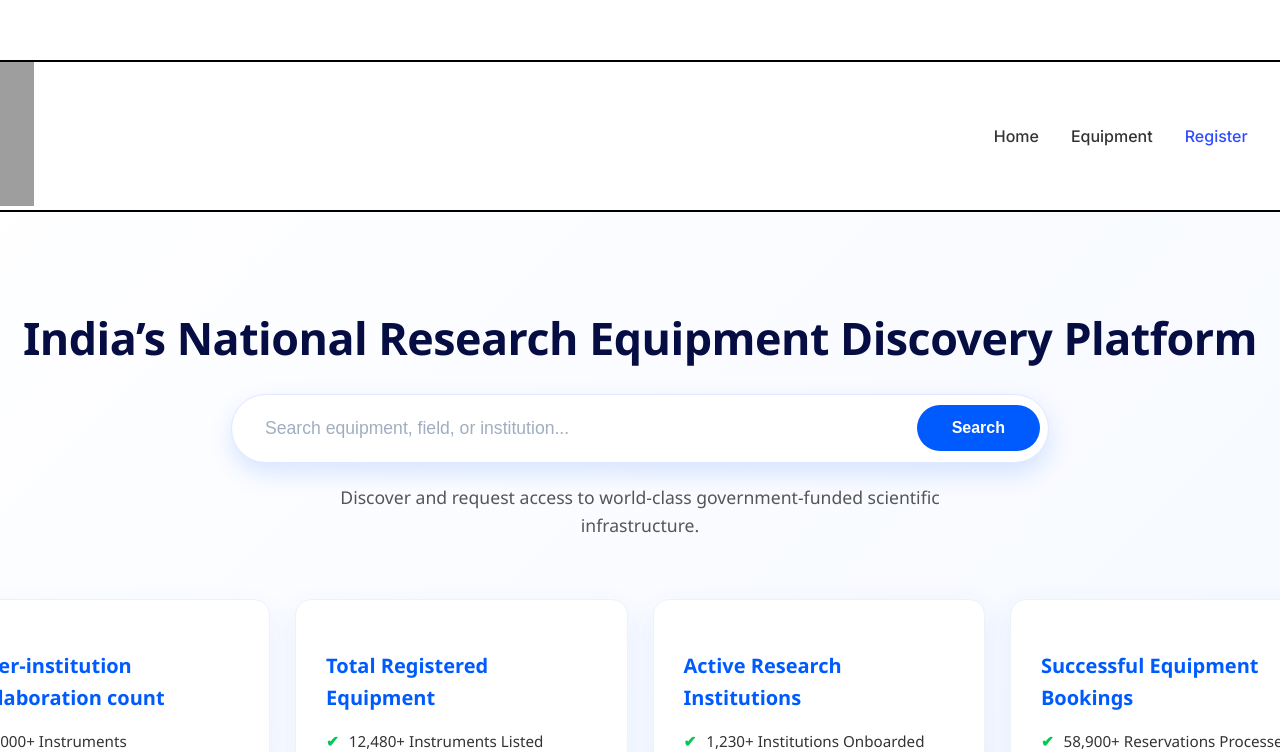
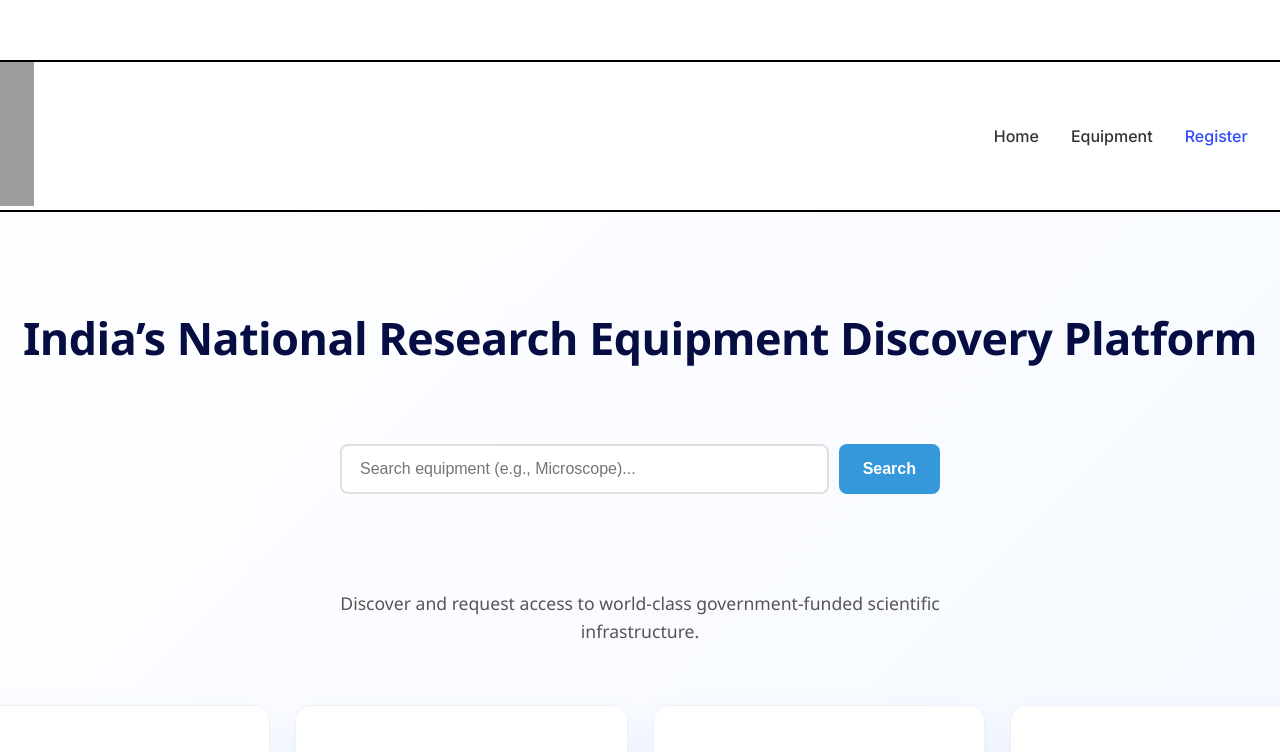
Before and after one commit to Nantha-Code/equipnet-india, a React (Vite) app: page / in a window 1280 px wide. Shown: the part 200-952 px from the top of the page. Built offline with nearby package versions, Linux system fonts and the light colour scheme; grey boxes are pictures that could not be loaded.

Commit message:
the searchbar was created

```diff
--- a/src/components/common/Navbar.css
+++ b/src/components/common/Navbar.css
@@ -5,6 +5,7 @@ header{
   gap: 60rem;
   border-radius: 0.5rem;
   overflow: hidden;
+  position: sticky;
 }
 .logo-container{
 
--- a/src/components/common/SearchBar.css
+++ b/src/components/common/SearchBar.css
@@ -1,82 +1,95 @@
-/* Container for the search bar */
-.search-box {
-  display: flex;
-  align-items: center;
-  max-width: 800px;
-  margin: 20px auto;
-  background: #ffffff;
-  padding: 8px;
-  border-radius: 50px; /* Rounded pill shape */
-  box-shadow: 0 10px 25px rgba(0, 91, 255, 0.15); /* Soft blue shadow */
-  border: 1px solid #e0e7ff;
-  transition: all 0.3s ease;
+/* SearchBar.css */
+
+/* The main container */
+.searchbar {
+  max-width: 600px;
+  margin: 40px auto;
+  padding: 30px;
+  /* background-color: #ffffff; */
+  border-radius: 12px;
+  /* box-shadow: 0 8px 24px rgba(0, 0, 0, 0.08); */
+  font-family: 'Segoe UI', Tahoma, Geneva, Verdana, sans-serif;
 }
 
-/* Hover/Focus effect for the whole box */
-.search-box:focus-within {
-  box-shadow: 0 12px 30px rgba(0, 91, 255, 0.25);
-  transform: translateY(-2px);
-  border-color: #005bff;
+/* The Title (Note: using your exact class name 'search-tittle') */
+.search-tittle {
+  text-align: center;
+  color: #2c3e50;
+  margin-top: 0;
+  margin-bottom: 25px;
+  font-size: 1.8rem;
+  font-weight: 600;
 }
 
-/* The Input field */
-.search-box input {
-  flex: 1;
-  border: none;
-  outline: none;
-  padding: 15px 25px;
-  font-size: 1.1rem;
-  color: #333;
-  background: transparent;
-  border-radius: 50px 0 0 50px;
+/* Container for input and button to sit perfectly side-by-side */
+.search-controls {
+  display: flex;
+  gap: 10px;
 }
 
-.search-box input::placeholder {
-  color: #a0aec0;
-  font-weight: 400;
+/* The Input Field */
+.searchbar input[type="text"] {
+  flex: 1; /* Takes up all remaining space */
+  padding: 14px 18px;
+  font-size: 16px;
+  border: 2px solid #e0e0e0;
+  border-radius: 8px;
+  outline: none;
+  transition: border-color 0.3s ease, box-shadow 0.3s ease;
+}
+
+.searchbar input[type="text"]:focus {
+  border-color: #3498db;
+  box-shadow: 0 0 0 3px rgba(52, 152, 219, 0.2);
 }
 
 /* The Search Button */
-.search-box button {
-  background: #005bff;
+.search-btn {
+  padding: 14px 24px;
+  font-size: 16px;
+  background-color: #3498db;
   color: white;
   border: none;
-  padding: 14px 35px;
-  font-size: 1rem;
-  font-weight: 600;
-  border-radius: 40px;
+  border-radius: 8px;
   cursor: pointer;
-  transition: background 0.2s ease, transform 0.1s active;
-  margin-left: 5px;
+  font-weight: bold;
+  transition: background-color 0.3s ease, transform 0.1s ease;
 }
 
-.search-box button:hover {
-  background: #0046cc;
-  box-shadow: 0 4px 12px rgba(0, 91, 255, 0.3);
+.search-btn:hover {
+  background-color: #2980b9;
 }
 
-.search-box button:active {
-  transform: scale(0.97);
+.search-btn:active {
+  transform: scale(0.97); /* Slight click effect */
 }
 
-/* Responsive adjustments */
-@media (max-width: 600px) {
-  .search-box {
-    flex-direction: column;
-    border-radius: 15px;
-    padding: 10px;
-  }
+/* The Results List */
+.searchbar ul {
+  list-style-type: none;
+  padding: 0;
+  margin: 25px 0 0 0;
+  display: flex;
+  flex-direction: column;
+  gap: 10px; /* Space between list items */
+}
 
-  .search-box input {
-    width: 100%;
-    padding: 12px;
-    text-align: center;
-  }
+/* Individual Result Items */
+.searchbar li {
+  background-color: #f8f9fa;
+  padding: 16px 20px;
+  border-radius: 8px;
+  border: 1px solid #e9ecef;
+  color: #333;
+  font-weight: 500;
+  font-size: 1.1rem;
+  transition: all 0.2s ease;
+  cursor: pointer;
+}
 
-  .search-box button {
-    width: 100%;
-    margin-left: 0;
-    margin-top: 10px;
-    border-radius: 10px;
-  }
+.searchbar li:hover {
+  background-color: #e3f2fd; /* Very light blue on hover */
+  border-color: #90caf9;
+  transform: translateY(-2px); /* Lifts up slightly */
+  box-shadow: 0 4px 8px rgba(0,0,0,0.05);
 }
--- a/src/components/common/SearchBar.jsx
+++ b/src/components/common/SearchBar.jsx
@@ -1,17 +1,90 @@
-import React from 'react';
-import './SearchBar.css'; // Make sure to import the CSS!
+import { useState } from "react";
+import "./SearchBar.css";
 
 function SearchBar() {
+  const [search, setSearch] = useState("");
+  const [results, setResults] = useState([]);
+
+  const API_URL = "https://6971eb5e32c6bacb12c50344.mockapi.io/api/v1/EquipmentData";
+
+  async function handleSearch() {
+    try {
+      const response = await fetch(API_URL);
+      const data = await response.json();
+
+      // filter results
+      const filtered = data.filter((item) =>
+        item.name.toLowerCase().includes(search.toLowerCase())
+      );
+
+      setResults(filtered);
+    } catch (error) {
+      console.log("Error fetching data", error);
+    }
+  }
+
   return (
-    <div className="search-box">
-      <input
-        type="text"
-        className="search-input"
-        placeholder="Search equipment, field, or institution..."
-      />
-      <button className="search-btn">Search</button>
+    <div className="searchbar">
+      <div className="search-controls">
+        <input
+          type="text"
+          placeholder="Search equipment (e.g., Microscope)..."
+          value={search}
+          onChange={(e) => setSearch(e.target.value)}
+        />
+        <button onClick={handleSearch} className="search-btn">
+          Search
+        </button>
+      </div>
+
+      {/* results */}
+      <ul>
+        {results.map((item) => (
+          <li key={item.id}>{item.name}</li>
+        ))}
+      </ul>
     </div>
   );
 }
 
 export default SearchBar;
+
+
+// import React, { useState } from 'react';
+// import './SearchBar.css';
+
+
+// function SearchBar = (setResults) => {
+//   const[input, setInput] = useState("");
+//   const fetchData = (value) => {
+//     fetch("https://6971eb5e32c6bacb12c50344.mockapi.io/api/v1/EquipmentData")
+//     .then((res) => res.json())
+//     .then(json => {
+//       const results = json.filter((user) => {
+//       return (value &&
+//       user &&
+//       user.name.toLowercase().includes(value)
+//       );
+//       });
+//       // console.log(results);
+//       setResults(results);
+//     });
+//   }
+//   const handleChange = (value) => {
+//     setInput(value);
+//     fetchData(value);
+//   }
+//   return (
+//     <div className="search-box">
+//       <input
+//         type="text"
+//         className="search-input"
+//         placeholder="Search equipment, field, or institution..."
+//         onChange={(e) => handleChange(e.target.value)}
+//       />
+//       <button className="search-btn">Search</button>
+//     </div>
+//   );
+// }
+
+// export default SearchBar;
--- a/src/pages/Home.jsx
+++ b/src/pages/Home.jsx
@@ -28,37 +28,37 @@ import { useNavigate } from 'react-router';
     <div className="stats">
       <div className="stat-card">
         <ul className='stat-card-ul'>
-            <h3 className='stat-card-ul-h3'>Inter-institution collaboration count</h3>
-            <li className='stat-card-ul-list'><span className='tick'>✔</span> 1000+ Instruments</li>
-            <li className='stat-card-ul-list'><span className='tick'>✔</span> 300+ Institutions</li>
-            <li className='stat-card-ul-list'><span className='tick'>✔</span> Pan-India Access</li>
+             <h3 className='stat-card-ul-h3'>200<span>+</span></h3>
+             <li className='stat-card-ul-list'>Research Instruments</li>
+            {/* <li className='stat-card-ul-list'><span className='tick'>✔</span> 300+ Institutions</li>
+            <li className='stat-card-ul-list'><span className='tick'>✔</span> Pan-India Access</li> */}
         </ul>
         </div>
 
         <div className="stat-card">
         <ul className='stat-card-ul'>
-            <h3 className='stat-card-ul-h3'>Total Registered Equipment</h3>
-            <li className='stat-card-ul-list'><span className='tick'>✔</span> 12,480+ Instruments Listed</li>
-            <li className='stat-card-ul-list'><span className='tick'>✔</span> Across universities, research labs</li>
-            <li className='stat-card-ul-list'><span className='tick'>✔</span> government institutes</li>
+            <h3 className='stat-card-ul-h3'>50<span>+</span></h3>
+            <li className='stat-card-ul-list'>Institutions</li>
+            {/* <li className='stat-card-ul-list'><span className='tick'>✔</span> Across universities, research labs</li>
+            <li className='stat-card-ul-list'><span className='tick'>✔</span> government institutes</li> */}
         </ul>
         </div>
 
         <div className="stat-card">
         <ul className='stat-card-ul'>
-            <h3 className='stat-card-ul-h3'>Active Research Institutions</h3>
-            <li className='stat-card-ul-list'><span className='tick'>✔</span> 1,230+ Institutions Onboarded</li>
-            <li className='stat-card-ul-list'><span className='tick'>✔</span> Including IITs, NITs, central universities</li>
-            <li className='stat-card-ul-list'><span className='tick'>✔</span> private R&D labs</li>
+            <h3 className='stat-card-ul-h3'>20<span>+</span></h3>
+            <li className='stat-card-ul-list'>States Covered</li>
+            {/* <li className='stat-card-ul-list'><span className='tick'>✔</span> Including IITs, NITs, central universities</li>
+            <li className='stat-card-ul-list'><span className='tick'>✔</span> private R&D labs</li> */}
         </ul>
         </div>
 
         <div className="stat-card">
         <ul className='stat-card-ul'>
-            <h3 className='stat-card-ul-h3'>Successful Equipment Bookings</h3>
-            <li className='stat-card-ul-list'><span className='tick'>✔</span> 58,900+ Reservations Processed</li>
-            <li className='stat-card-ul-list'><span className='tick'>✔</span> Researchers accessing shared infrastructure nationwide.</li>
-            <li className='stat-card-ul-list'><span className='tick'>✔</span> Pan-India Access</li>
+            <h3 className='stat-card-ul-h3'>1000<span>+</span></h3>
+            <li className='stat-card-ul-list'>Researchers Helped</li>
+            {/* <li className='stat-card-ul-list'><span className='tick'>✔</span> Researchers accessing shared infrastructure nationwide.</li>
+            <li className='stat-card-ul-list'><span className='tick'>✔</span> Pan-India Access</li> */}
         </ul>
         </div>
     </div>
```
